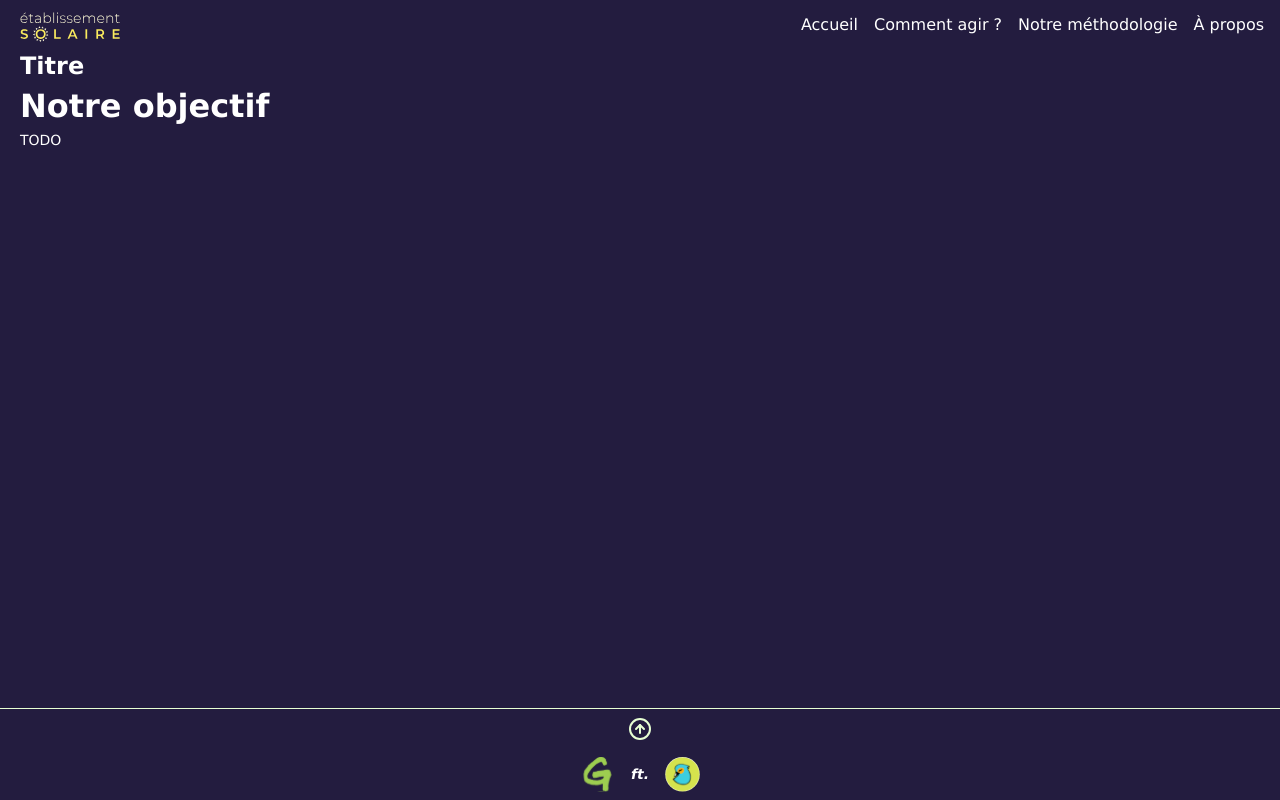
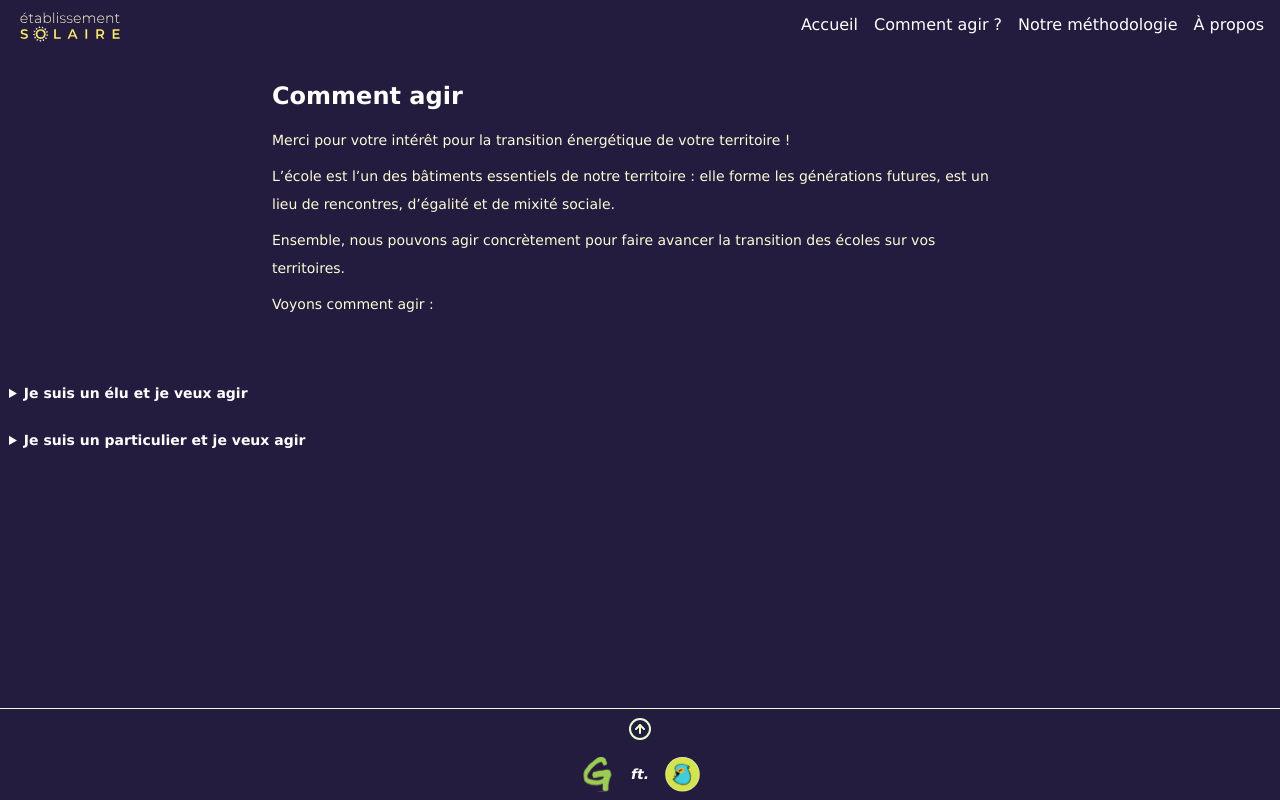
Before and after one commit to jbuiquan/13_potentiel_solaire, a Next.js app in the folder application/: page /comment-agir in a window 1280 px wide. Built offline with nearby package versions, Linux system fonts and the light colour scheme.

Commit message:
feat: create Comment Agir page

```diff
--- a/application/app/comment-agir/page.tsx
+++ b/application/app/comment-agir/page.tsx
@@ -1,13 +1,41 @@
-import { commentAgirTexts } from '../components/content/commentAgir';
+'use client';
 
-export default function Home() {
+import StaticPage from '../components/StaticPage';
+import {
+	ELU_BODY,
+	ELU_INTRO_LONG,
+	PARTICULIER_BODY,
+	PARTICULIER_INTRO_LONG,
+} from '../components/content/accordion-actions';
+import commentAgirContent from '../components/content/comment-agir';
+import AccordionCard from '../components/fiches/shared/AccordionCard';
+
+const actionsLong = [
+	{
+		title: 'Je suis un élu et je veux agir',
+		content: (
+			<>
+				{ELU_INTRO_LONG}
+				{ELU_BODY}
+			</>
+		),
+	},
+	{
+		title: 'Je suis un particulier et je veux agir',
+		content: (
+			<>
+				{PARTICULIER_INTRO_LONG}
+				{PARTICULIER_BODY}
+			</>
+		),
+	},
+];
+
+export default function CommentAgirPage() {
 	return (
-		<div className='container mx-auto text-white'>
-			<div className='px-5'>
-				<h1 className='text-2xl font-bold'>{commentAgirTexts.mainTitle}</h1>
-				<h2 className='text-lg font-bold'>{commentAgirTexts.subtitle}</h2>
-				<p className='text-sm'>{commentAgirTexts.text}</p>
-			</div>
-		</div>
+		<>
+			<StaticPage {...commentAgirContent} />
+			<AccordionCard actions={actionsLong} />
+		</>
 	);
 }
--- /dev/null
+++ b/application/app/components/content/comment-agir.ts
@@ -0,0 +1,18 @@
+import type { StaticPageProps } from '../StaticPage';
+
+const commentAgirContent: StaticPageProps = {
+	title: 'Comment agir',
+	sections: [
+		{
+			heading: '',
+			paragraphs: [
+				'Merci pour votre intérêt pour la transition énergétique de votre territoire !',
+				'L’école est l’un des bâtiments essentiels de notre territoire : elle forme les générations futures, est un lieu de rencontres, d’égalité et de mixité sociale.',
+				'Ensemble, nous pouvons agir concrètement pour faire avancer la transition des écoles sur vos territoires.',
+				'Voyons comment agir :',
+			],
+		},
+	],
+};
+
+export default commentAgirContent;
```
